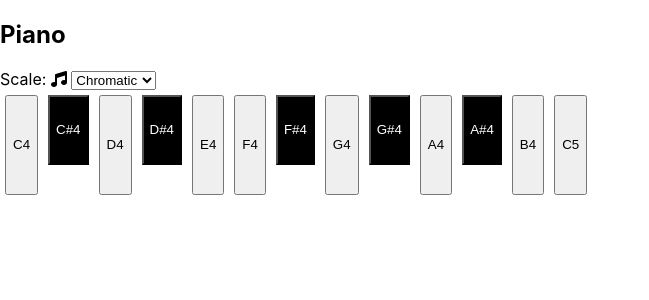
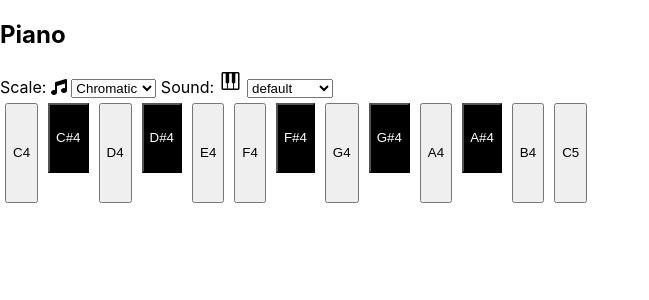
Before and after one commit to DavidVerghese/WebPiano, a React (Create React App) app: page / in a window 1280 px wide. Shown: the top 300 px of the page, without its empty margins (0-649 px from the left). Built offline with nearby package versions, Linux system fonts and the light colour scheme.

Commit message:
add more sounds

```diff
--- a/public/index.html
+++ b/public/index.html
@@ -3,6 +3,7 @@
   <head>
     <meta charset="utf-8" />
     <link rel="icon" href="%PUBLIC_URL%/favicon.ico" />
+    <link rel="stylesheet" href="https://fonts.googleapis.com/css2?family=Material+Symbols+Outlined:opsz,wght,FILL,GRAD@20..48,100..700,0..1,-50..200" />
     <meta name="viewport" content="width=device-width, initial-scale=1" />
     <meta name="theme-color" content="#000000" />
     <meta
--- a/src/components/Key/Key.js
+++ b/src/components/Key/Key.js
@@ -1,17 +1,42 @@
 import * as Tone from 'tone';
 import './Key.css';
 
-const useTonePlayer = (note) => {
+const useTonePlayer = (note, sound) => {
   const playSound = () => {
-    // Sine, DuoSynth
-    const newPlayer = new Tone.Synth().toDestination();
-    newPlayer.triggerAttackRelease(note, "8n");
+    if (sound === "default") {
+      const newPlayer = new Tone.Synth().toDestination();
+      newPlayer.triggerAttackRelease(note, "8n");
+    }
+    else if (sound === "am") {
+      const newPlayer = new Tone.AMSynth().toDestination();
+      newPlayer.triggerAttackRelease(note, "8n");
+    }
+    else if (sound === "duo") {
+      const newPlayer = new Tone.DuoSynth().toDestination();
+      newPlayer.triggerAttackRelease(note, "8n");
+    }
+    else if (sound === "fm") {
+      const newPlayer = new Tone.FMSynth().toDestination();
+      newPlayer.triggerAttackRelease(note, "8n");
+    }
+    else if (sound === "membrane") {
+      const newPlayer = new Tone.MembraneSynth().toDestination();
+      newPlayer.triggerAttackRelease(note, "8n");
+    }
+    else if (sound === "metal") {
+      const newPlayer = new Tone.MetalSynth().toDestination();
+      newPlayer.triggerAttackRelease(note, "8n");
+    }
+    else {
+      const newPlayer = new Tone.MonoSynth().toDestination();
+      newPlayer.triggerAttackRelease(note, "8n");
+    }
   };
   return { playSound };
 };
 
-function Key({note, color}) {
-  const { playSound } = useTonePlayer(note);
+function Key({note, color, sound}) {
+  const { playSound } = useTonePlayer(note, sound);
   return (
     <div className="key">
       <button className={color} onClick={playSound}>{note}</button>
--- a/src/components/Piano/Piano.css
+++ b/src/components/Piano/Piano.css
@@ -1,3 +1,10 @@
 .piano {
   display: flex;
 }
+.material-symbols-outlined {
+  font-variation-settings:
+  'FILL' 0,
+  'wght' 400,
+  'GRAD' 0,
+  'opsz' 48;
+}
--- a/src/components/Piano/Piano.js
+++ b/src/components/Piano/Piano.js
@@ -60,6 +60,8 @@ function Piano() {
   ];
   const [selectedScale, setSelectedScale] = useState(chromatic);
   const [selectedScaleName, setSelectedScaleName] = useState('chromatic');
+  const sounds = ['default','am','duo','fm','membrane','metal','mono']
+  const [selectedSound, setSelectedSound] = useState('default');
 
   const handleScaleChange = (event) => {
     if (event.target.value === "chromatic") {
@@ -83,6 +85,9 @@ function Piano() {
       setSelectedScaleName('blues');
     }
   };
+  const handleSoundChange = (event) => {
+    setSelectedSound(event.target.value)
+  }
 
   return (<div>
     <h2>Piano</h2>
@@ -94,8 +99,12 @@ function Piano() {
       <option value="blues">Blues</option>
       <option value="major">Major</option>
     </select>
+    <label for="scale"> Sound: <span class="material-symbols-outlined">piano</span> </label>
+    <select id="scale" value={selectedSound} onChange={handleSoundChange}>
+      {sounds.map((tone, key) => <option key={key} value={tone}>{tone}</option>)}
+    </select>
     <div className="piano">
-      {selectedScale.map((note, key) => <Key key={key} note={note.note} color={note.color} />)}
+      {selectedScale.map((note, key) => <Key sound={selectedSound} key={key} note={note.note} color={note.color} />)}
     </div>
   </div>)
 }
```
